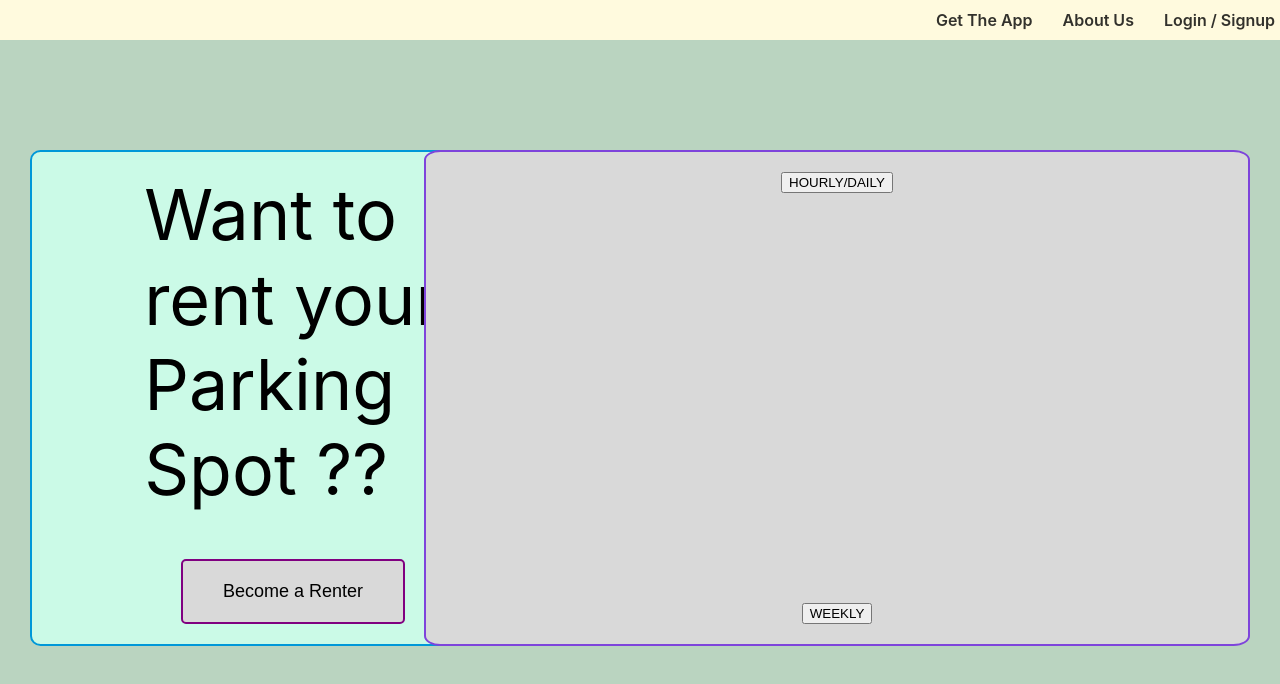
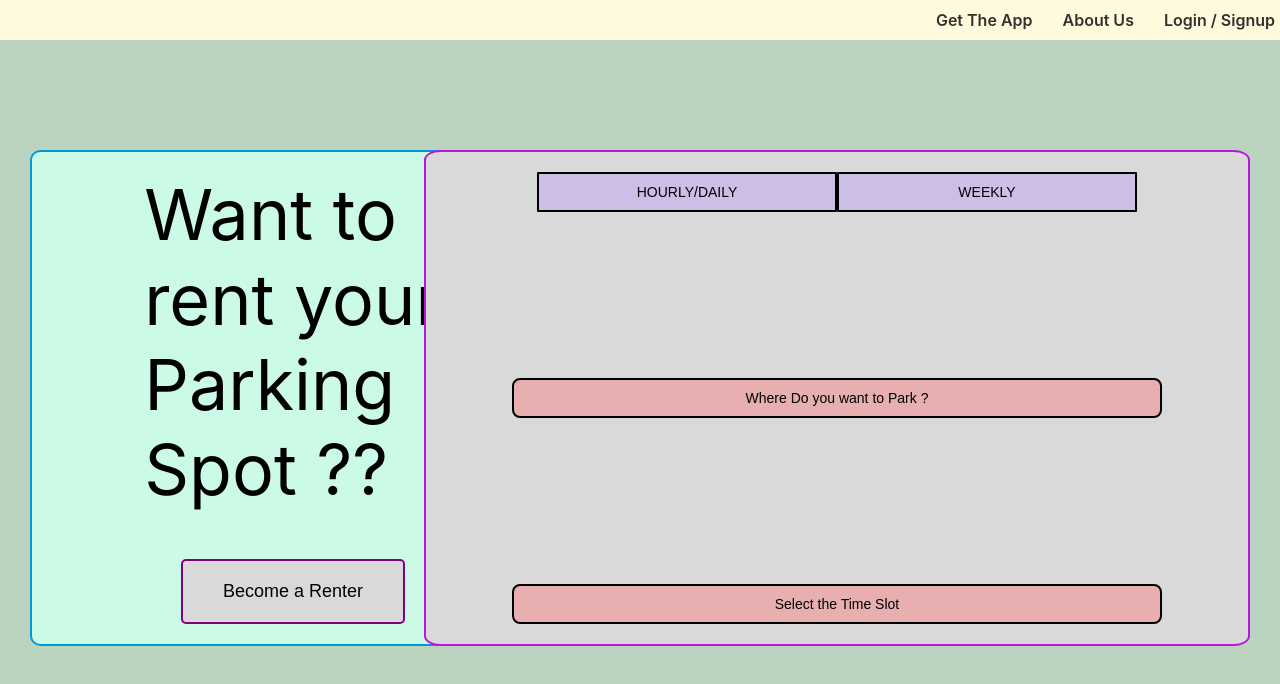
Before and after one commit to devajuw/urbonspotweb, a plain HTML site: page index.html in a window 1280 px wide. Drawn offline with Linux system fonts and the light colour scheme.

```diff
--- a/index.html
+++ b/index.html
@@ -39,8 +39,12 @@
             <button class="pinkButton" role="button" onclick="location.href='renter.html'">Become a Renter</button>
         </div>
         <div class="box2">
-            <button class="hourly" role="button">HOURLY/DAILY</button>
-            <button class="weekly" role="button">WEEKLY</button>
+            <div style="display: flex;">
+                <button class="hourly" role="button">HOURLY/DAILY</button>
+                <button class="weekly" role="button">WEEKLY</button>
+            </div>
+            <button class="wherePark" role="button">Where Do you want to Park ?</button>
+            <button class="time" role="button">Select the Time Slot</button>
         </div>
     </div>
 </body>
--- a/stylingIndex.css
+++ b/stylingIndex.css
@@ -83,7 +83,7 @@
 }
 /* Styling of 2nd box */
  .box2{
-    border: 2px solid #7e44db;
+    border: 2px solid #bc14de;
     border-radius: 1px ;
     border-radius: 2%;
     font-size: 70px;
@@ -100,4 +100,34 @@
     right: 30px;
     top: 150px;
     padding: 20px;
+
+/* styling of box 2 buttons */
+
+
+.hourly , .weekly{
+    background-color: #CCBEE7;
+    border: none;
+    padding: 10px 50px;
+    width: 300px;
+    font-size: 14px;
+    border-radius: 1px;
+    color: #000;
+    transition: background-color 0.4s ease;
+    align-self: center;
+    margin-top: auto;
+    border: 2px solid rgb(0, 0, 0);
 }
+
+.time , .wherePark{
+    background-color: #e7afaf;
+    border: none;
+    padding: 10px 50px;
+    width: 650px;
+    font-size: 14px;
+    border-radius: 8px;
+    color: #000;
+    transition: background-color 0.4s ease;
+    align-self: center;
+    margin-top: auto;
+    border: 2px solid rgb(0, 0, 0);
+}
--- a/stylingrenter.css
+++ b/stylingrenter.css
@@ -2,14 +2,17 @@
     font-family: Arial, sans-serif;
     margin: 0;
     padding: 0;
-    background-color: #f9f9f9;
-    color: #333;
+    background: linear-gradient(to bottom, #ffffff, #3b7dc7);
+    min-height: 100vh;
+    color: #d82f2f;
 }
 
 h1 {
     text-align: center;
     margin-top: 20px;
     color: #444;
+    font-size: 26px;
+    text-shadow: 1px 1px 3px rgba(0, 0, 0, 0.1);
 }
 
 form {
@@ -17,15 +20,18 @@
     margin: 20px auto;
     padding: 20px;
     background: #fff;
-    border: 1px solid #ddd;
+    border: 1px solid #ccc;
     border-radius: 8px;
     box-shadow: 0 2px 4px rgba(0, 0, 0, 0.1);
+    transition: box-shadow 0.2s ease;
 }
+
 
 label {
     display: block;
     margin-bottom: 8px;
     font-weight: bold;
+    color: #333;
 }
 
 input {
@@ -35,19 +41,25 @@
     border: 1px solid #ccc;
     border-radius: 4px;
     box-sizing: border-box;
+    background-color: #fcfcfc;
+    transition: border-color 0.2s ease;
 }
+
+
 
 button {
     width: 100%;
     padding: 10px;
-    background-color: #007BFF;
+    background-color: #0069d9;
     color: white;
     border: none;
     border-radius: 4px;
     cursor: pointer;
     font-size: 16px;
+    transition: background-color 0.2s ease, transform 0.1s ease;
 }
 
 button:hover {
-    background-color: #0056b3;
+    background-color: #004a99;
+    transform: translateY(-1px);
 }
```
